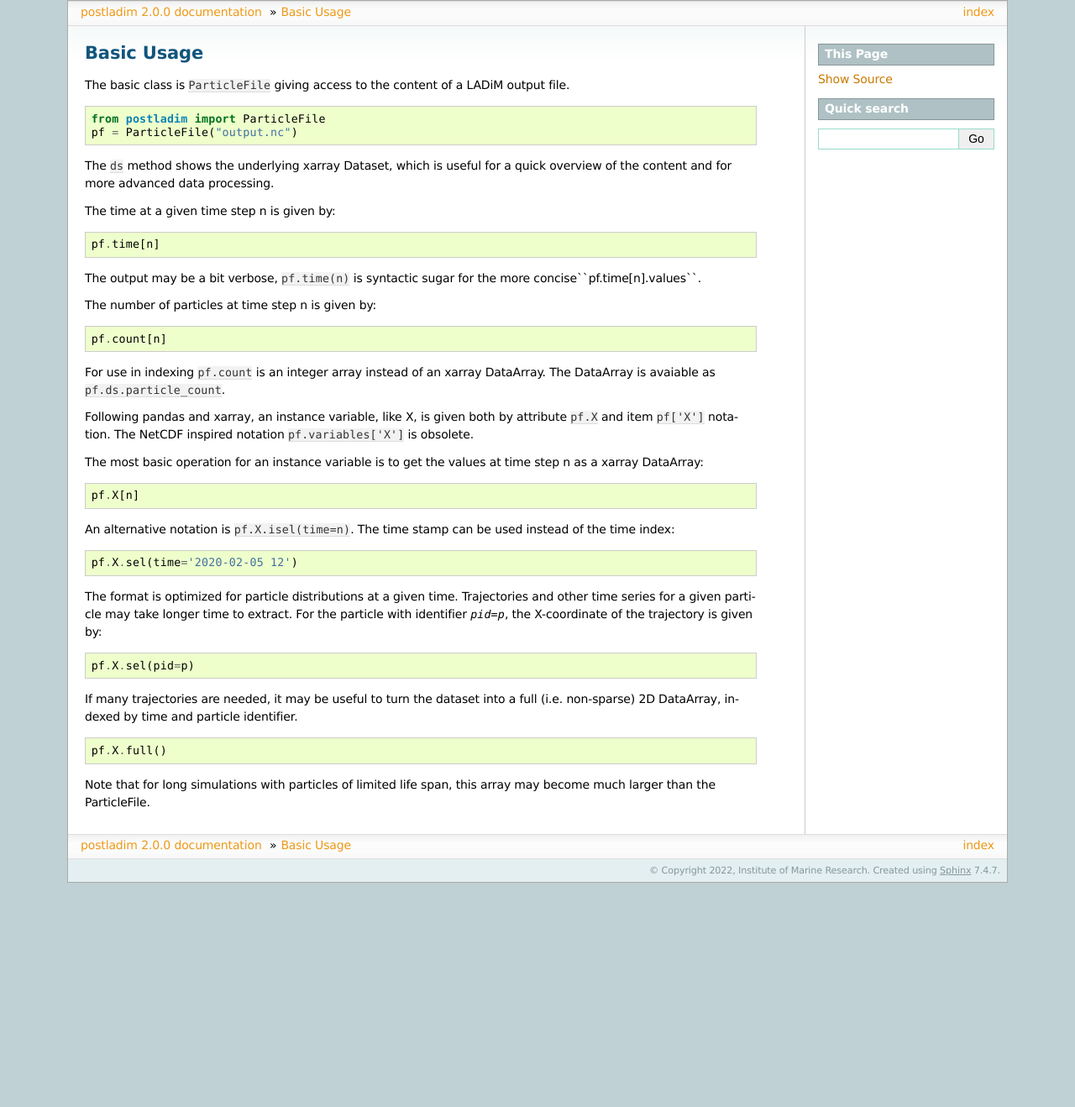
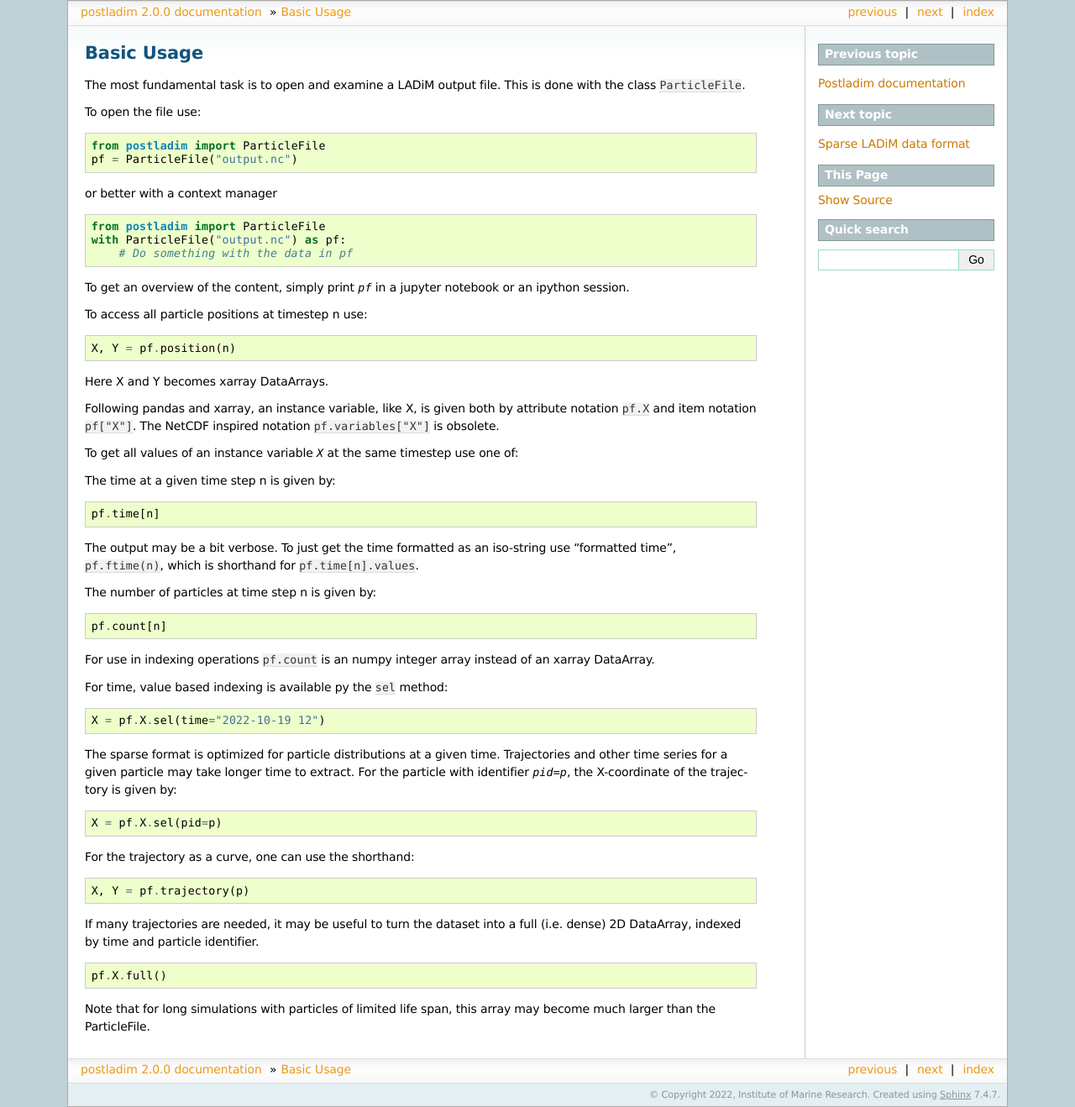
Before and after one commit to bjornaa/postladim, a Sphinx documentation site: the page built from doc/source/usage.rst, in a window 1280 px wide. Shown: the whole page at 84% size. Built offline with Sphinx 7.4.7, drawn with Linux system fonts in a browser that asks for light colours; pages that are not in the unit, such as notebooks, are missing from menus; before the commit the page ends 1051 px from its top, so only the background shows below that.

Commit message:
More documentation

```diff
--- a/doc/source/conf.py
+++ b/doc/source/conf.py
@@ -57,7 +57,7 @@ master_doc = "index"
 #
 # This is also used if you do content translation via gettext catalogs.
 # Usually you set "language" from the command line for these cases.
-language = None
+language = "en"
 
 # List of patterns, relative to source directory, that match files and
 # directories to ignore when looking for source files.
@@ -95,7 +95,7 @@ html_static_path = ["_static"]
 # 'searchbox.html']``.
 #
 # html_sidebars = {}
-html_logo = "logo.png"
+# html_logo = "logo.png"
 
 # -- Options for HTMLHelp output ---------------------------------------------
 
@@ -115,12 +115,12 @@ latex_elements = {
     # Additional stuff for the LaTeX preamble.
     #
     # 'preamble': '',   # Needed for readthedocs
-    "preamble": "".join(
-        (
-            r"\DeclareUnicodeCharacter{F8}{\o}",  # ø
-            r"\DeclareUnicodeCharacter{C5}{\AA}",  # Å
-        )
-    ),
+    # "preamble": "".join(
+    #     (
+    #         r"\DeclareUnicodeCharacter{F8}{\o}",  # ø
+    #         r"\DeclareUnicodeCharacter{C5}{\AA}",  # Å
+    #     )
+    # ),
     # Latex figure (float) alignment
     #
     # 'figure_align': 'htbp',
@@ -133,8 +133,8 @@ latex_documents = [
     (
         "index",
         "ladim.tex",
-        "LADiM Documentation",
-        r"Bjørn Ådlandsvik <bjorn@imr.no>\\Institute of Marine Research",
+        "PostLADiM Documentation",
+        r"Bjørn Ådlandsvik <bjorn@hi.no>\\Institute of Marine Research",
         "manual",
     )
 ]
--- a/doc/source/usage.rst
+++ b/doc/source/usage.rst
@@ -1,16 +1,44 @@
 Basic Usage
 -----------
 
-The basic class is ``ParticleFile`` giving access to the content
-of a LADiM output file.
+The most fundamental task is to open and examine a LADiM output file.
+This is done with the class ``ParticleFile``.
+
+To open the file use:
 
 .. code-block:: python
 
     from postladim import ParticleFile
     pf = ParticleFile("output.nc")
 
-The ``ds`` method shows the underlying xarray Dataset, which is useful for a quick
-overview of the content and for more advanced data processing.
+or better with a context manager
+
+.. code-block:: python
+
+    from postladim import ParticleFile
+    with ParticleFile("output.nc") as pf:
+        # Do something with the data in pf
+
+To get an overview of the content, simply print `pf` in a jupyter notebook or an ipython session.
+
+To access all particle positions at timestep n use:
+
+.. code-block:: python
+
+    X, Y = pf.position(n)
+
+Here X and Y becomes xarray DataArrays.
+
+Following pandas and xarray, an instance variable, like X,  is given both by
+attribute notation ``pf.X`` and item notation ``pf["X"]``. The NetCDF inspired
+notation ``pf.variables["X"]`` is obsolete.
+
+To get all values of an instance variable `X` at the same timestep use one of:
+
+.. code-block: python
+
+   X = pf.X[n]
+   X = pf.X.isel(time=n)
 
 The time at a given time step n is given by:
 
@@ -18,7 +46,9 @@ The time at a given time step n is given by:
 
   pf.time[n]
 
-The output may be a bit verbose, ``pf.time(n)`` is syntactic sugar for the more concise``pf.time[n].values``.
+The output may be a bit verbose. To just get the time formatted as an iso-string
+use "formatted time", ``pf.ftime(n)``, which is shorthand for
+``pf.time[n].values``.
 
 The number of particles at time step n is given by:
 
@@ -26,38 +56,32 @@ The number of particles at time step n is given by:
 
   pf.count[n]
 
-For use in indexing ``pf.count`` is an integer array instead of an xarray DataArray.
-The DataArray is avaiable as ``pf.ds.particle_count``.
+For use in indexing operations ``pf.count`` is an numpy integer array instead
+of an xarray DataArray.
 
-Following pandas and xarray, an instance variable, like X,  is given both by
-attribute ``pf.X`` and item ``pf['X']`` notation. The NetCDF inspired notation
-``pf.variables['X']`` is obsolete.
-
-The most basic operation for an instance variable is to get the values at time step n as
-a xarray DataArray:
+For time, value based indexing is available py the ``sel`` method:
 
 .. code-block:: python
 
-  pf.X[n]
+    X = pf.X.sel(time="2022-10-19 12")
 
-An alternative notation is ``pf.X.isel(time=n)``. The time stamp can be used instead of
-the time index:
-
-.. code-block:: python
-
-  pf.X.sel(time='2020-02-05 12')
-
-The format is optimized for particle distributions at a given time. Trajectories and
+The sparse format is optimized for particle distributions at a given time. Trajectories and
 other time series for a given particle may take longer time to extract. For the particle
 with identifier `pid=p`, the X-coordinate of the trajectory is given
 by:
 
 .. code-block:: python
 
-  pf.X.sel(pid=p)
+  X = pf.X.sel(pid=p)
+
+For the trajectory as a curve, one can use the shorthand:
+
+.. code-block:: python
+
+  X, Y = pf.trajectory(p)
 
 If many trajectories are needed, it may be useful to turn the dataset into a full (i.e.
-non-sparse) 2D DataArray, indexed by time and particle identifier.
+dense) 2D DataArray, indexed by time and particle identifier.
 
 .. code-block:: python
 
```
Also changed, not shown: doc/source/format.rst (+40 -0 lines), doc/source/index.rst (+12 -7 lines), doc/source/postprocessing.rst (deleted, +0 -214 lines), 3 other files.
